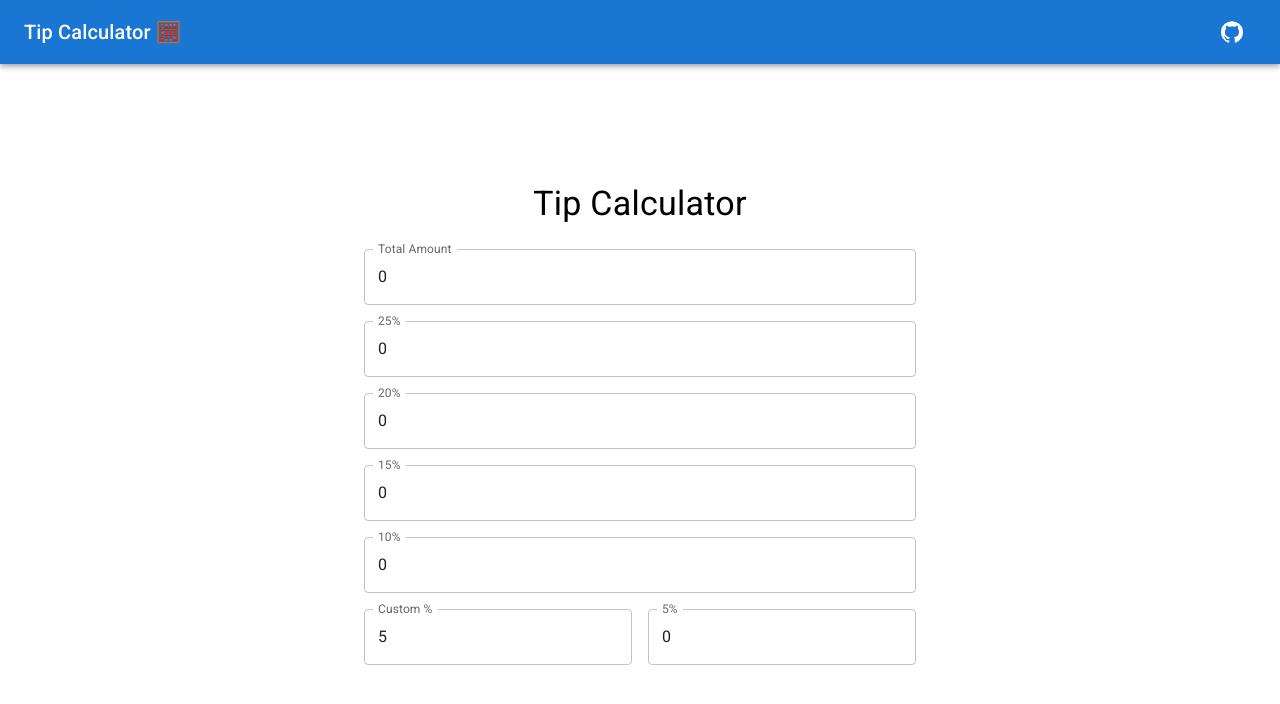
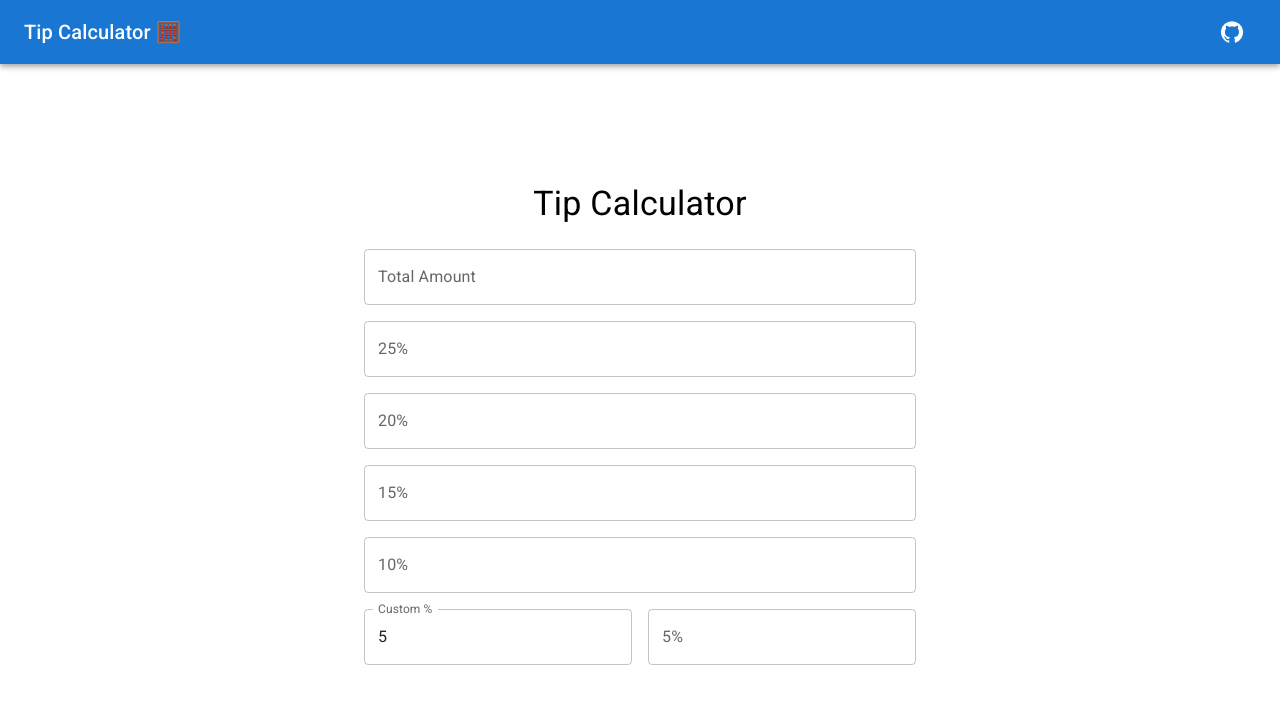
Before and after one commit to EvgeniiKlepilin/tip-calculator, a React (Create React App) app: page / in a window 1280 px wide. Shown: the top 704 px of the page. Built offline with nearby package versions, Linux system fonts and the light colour scheme.

Commit message:
Fix NaN errors

```diff
--- a/src/App.tsx
+++ b/src/App.tsx
@@ -9,41 +9,48 @@ import {
   AppBar,
   Toolbar,
   IconButton,
+  Grow,
 } from "@mui/material";
 
 import GitHubIcon from "@mui/icons-material/GitHub";
 
 function App() {
-  const [totalAmount, setTotalAmount] = useState(0);
-  const [percentage25, setPercentage25] = useState(0);
-  const [percentage20, setPercentage20] = useState(0);
-  const [percentage15, setPercentage15] = useState(0);
-  const [percentage10, setPercentage10] = useState(0);
 
-  const [customPercentage, setCustomPercentage] = useState(5);
-  const [percentageCustom, setPercentageCustom] = useState(0);
+  const [totalAmount, setTotalAmount] = useState("");
+  const [percentage25, setPercentage25] = useState("");
+  const [percentage20, setPercentage20] = useState("");
+  const [percentage15, setPercentage15] = useState("");
+  const [percentage10, setPercentage10] = useState("");
+
+  const [customPercentage, setCustomPercentage] = useState("5");
+  const [percentageCustom, setPercentageCustom] = useState("");
 
   const handleTotalAmountOnChange = (
     event: React.ChangeEvent<HTMLInputElement>
   ) => {
-    const amount = Number(event.target.value);
+    const amount = event.target.value;
     setTotalAmount(amount);
-    setPercentage25(Number((amount * 0.25).toFixed(2)));
-    setPercentage20(Number((amount * 0.2).toFixed(2)));
-    setPercentage15(Number((amount * 0.15).toFixed(2)));
-    setPercentage10(Number((amount * 0.1).toFixed(2)));
-    setPercentageCustom(Number(((amount * customPercentage) / 100).toFixed(2)));
+    setPercentage25(getPercentageResult(amount, 0.25));
+    setPercentage20(getPercentageResult(amount, 0.2));
+    setPercentage15(getPercentageResult(amount, 0.15));
+    setPercentage10(getPercentageResult(amount, 0.1));
+    setPercentageCustom(
+      getPercentageResult(amount, Number(customPercentage) / 100)
+    );
   };
 
   const handleCustomPercentageOnChange = (
     event: React.ChangeEvent<HTMLInputElement>
   ) => {
-    const percentage = Number(event.target.value);
+    const percentage = event.target.value;
     setCustomPercentage(percentage);
     setPercentageCustom(
-      Number(((totalAmount * customPercentage) / 100).toFixed(2))
+      getPercentageResult(totalAmount, Number(percentage) / 100)
     );
   };
+
+  const getPercentageResult = (amount: string, percentage: number) =>
+    (Number(amount) * percentage).toFixed(2);
 
   return (
     <Box>
@@ -75,8 +82,9 @@ function App() {
             <Stack spacing={2}>
               <TextField
                 variant="outlined"
-                type="tel"
+                type="text"
                 value={totalAmount}
+                inputMode="numeric"
                 label="Total Amount"
                 onChange={handleTotalAmountOnChange}
               />
```
